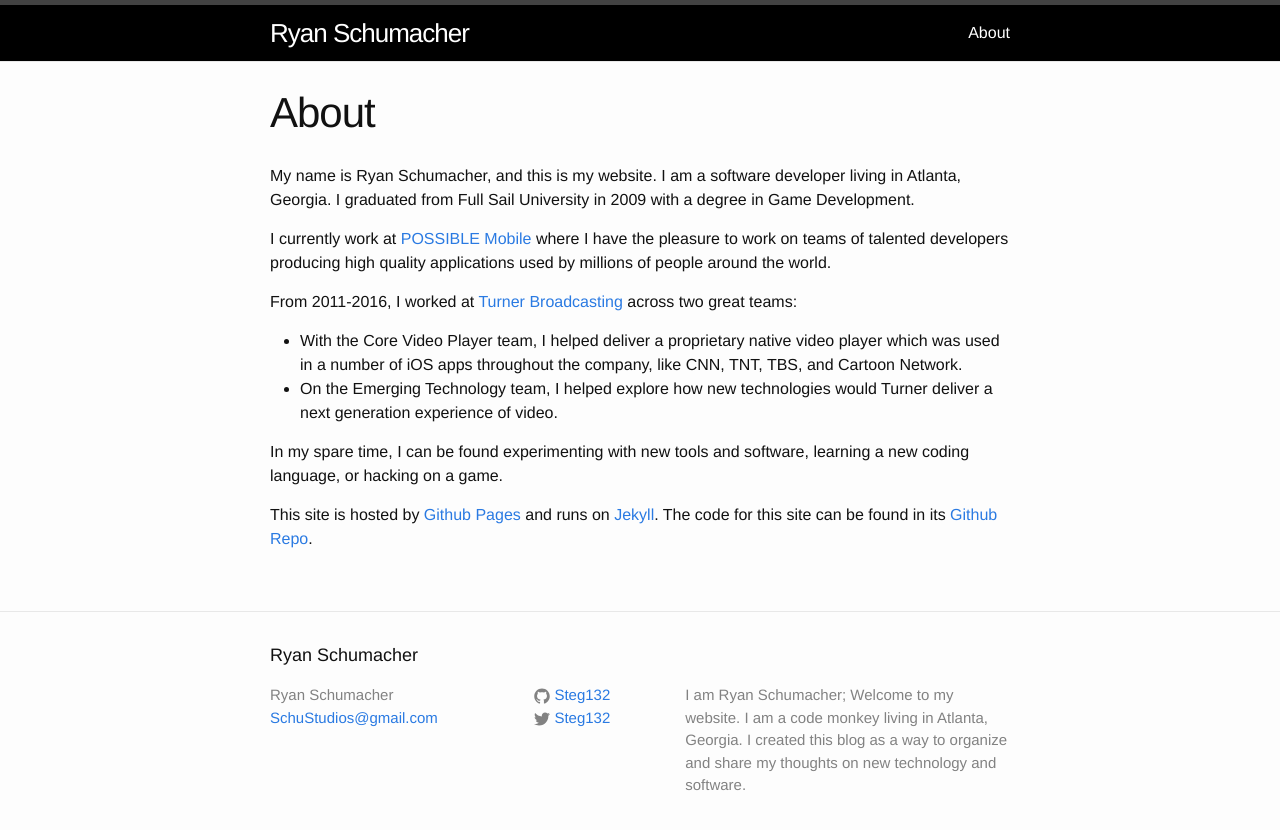
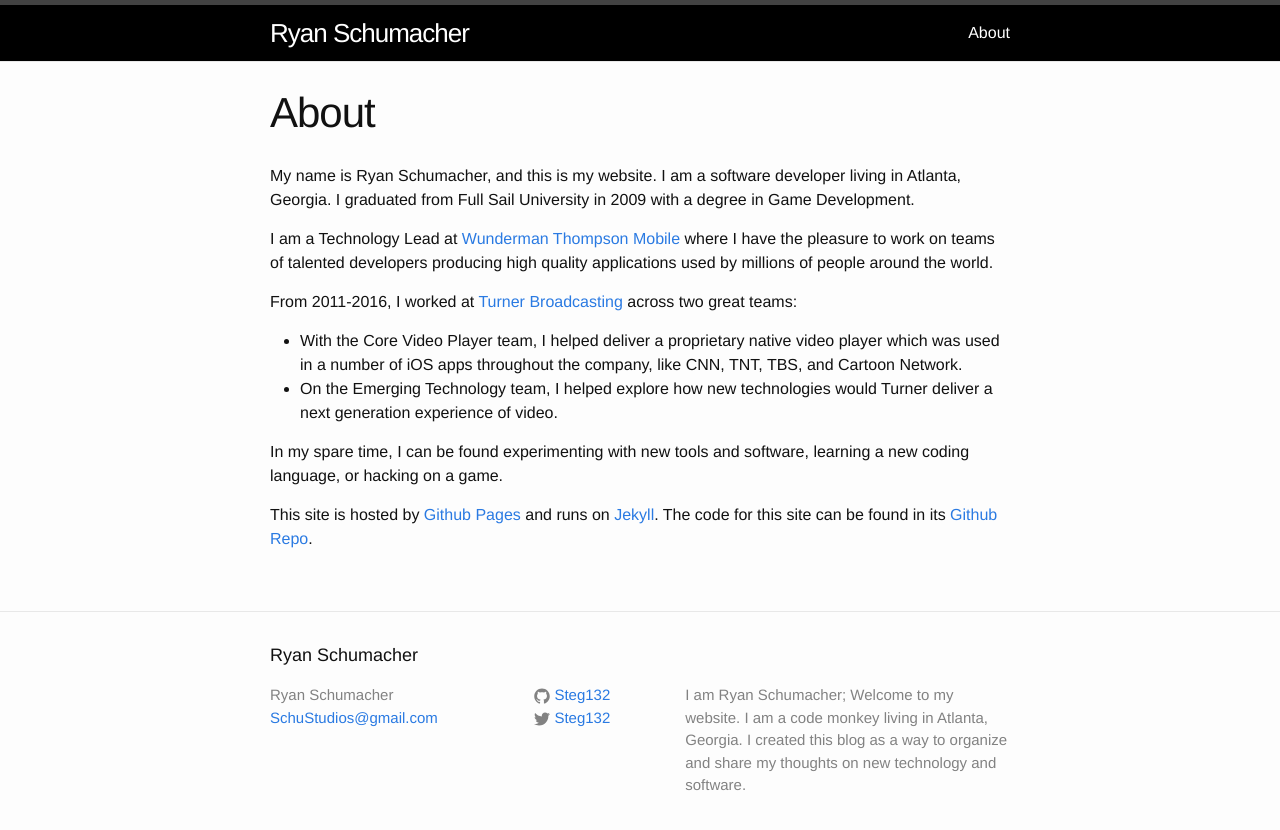
Before and after one commit to schustudios/schustudios.github.io, a Jekyll site: the page built from about.md, in a window 1280 px wide. Shown: the top 830 px of the page. Built offline with Jekyll 4.4.1, drawn with Linux system fonts in a browser that asks for light colours; nearby versions of some CDN libraries.

Commit message:
Updating title and company

```diff
--- a/about.md
+++ b/about.md
@@ -6,7 +6,7 @@ permalink: /about/
 
 My name is Ryan Schumacher, and this is my website. I am a software developer living in Atlanta, Georgia. I graduated from Full Sail University in 2009 with a degree in Game Development.
 
-I currently work at [POSSIBLE Mobile][pomo] where I have the pleasure to work on teams of talented developers producing high quality applications used by millions of people around the world.
+I am a Technology Lead at [Wunderman Thompson Mobile][wuto] where I have the pleasure to work on teams of talented developers producing high quality applications used by millions of people around the world.
 
 From 2011-2016, I worked at [Turner Broadcasting][turner] across two great teams:
 - With the Core Video Player team, I helped deliver a proprietary native video player which was used in a number of iOS apps throughout the company, like CNN, TNT, TBS, and Cartoon Network.
```
Also changed, not shown: other parts of about.md (+1 -1 lines).
